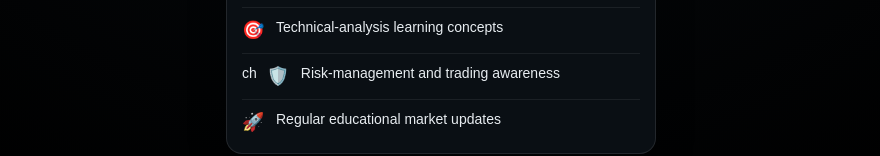
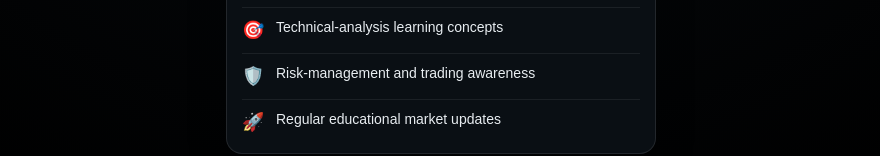
Before and after one commit to goutm-gy/gauthamjbv, a plain HTML site: page index.html in a window 1280 px wide. Shown: the part 589-745 px from the top of the page, without its empty margins (199-1079 px from the left). Drawn offline with Linux system fonts and the light colour scheme.

Commit message:
Update index.html

```diff
--- a/index.html
+++ b/index.html
@@ -276,7 +276,7 @@ h1{
             <span>Technical-analysis learning concepts</span>
         </div>
 
-        <div class="item">ch
+        <div class="item">
             <span class="icon">🛡️</span>
             <span>Risk-management and trading awareness</span>
         </div>
```
